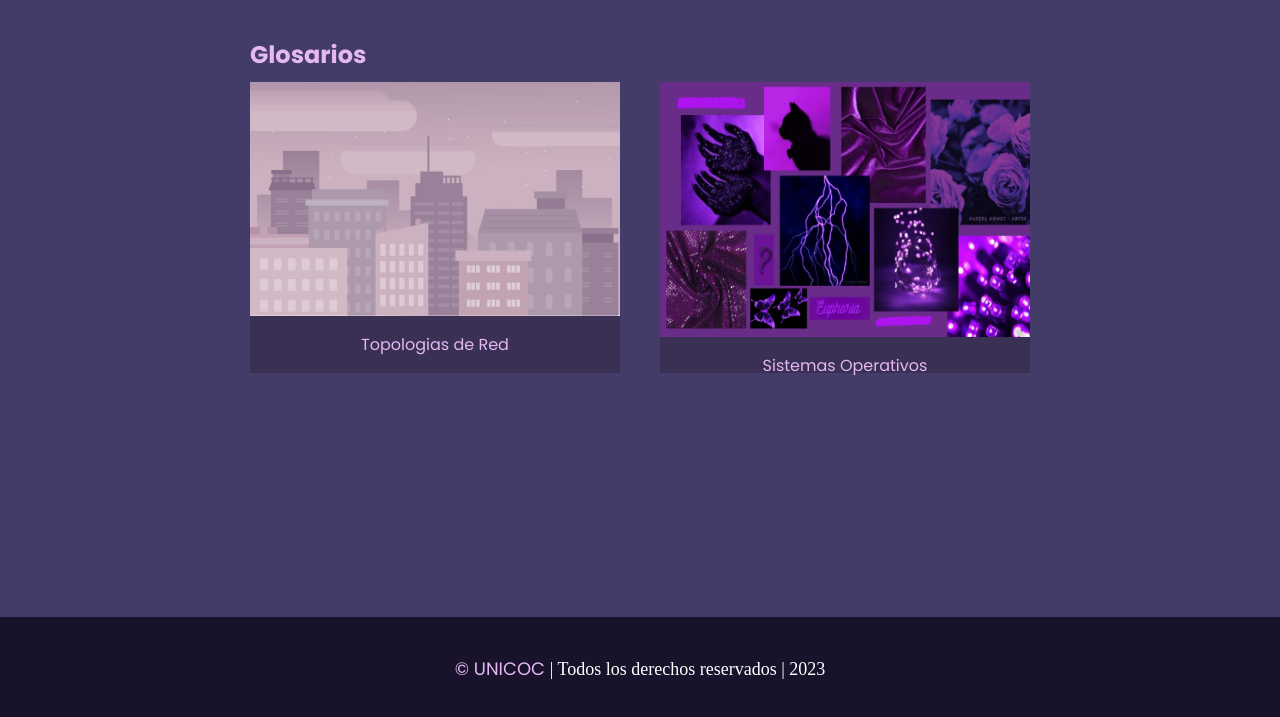
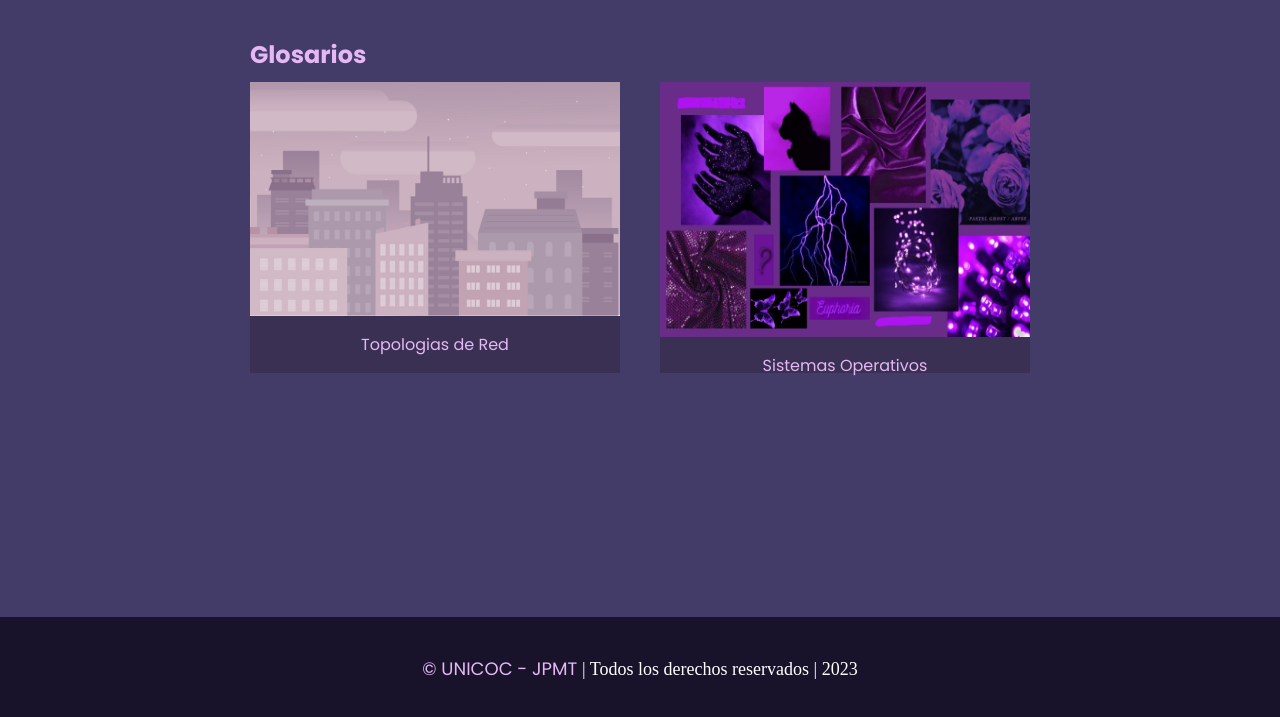
Before and after one commit to JuanPaMoTo/juanpamoto.github.io, a plain HTML site: page pagina2/glosario.html in a window 1280 px wide. Shown: the part 153-870 px from the top of the page. Drawn offline with Linux system fonts and the light colour scheme.

Commit message:
Update glosario.html

```diff
--- a/pagina2/glosario.html
+++ b/pagina2/glosario.html
@@ -7,7 +7,7 @@
   <meta name="description" content="Pagina WEB de mi glosario personal, correspondiente a la asignatura de Sistemas Operativos, ingeniería de sistemas, UNICOC">
   <link rel="icon" href="imagenes/profile.png" type="image/png" sizes="20x20">
   <meta name="keywords" content="Glosario, Sistemas Operativos, Microprocesadores, Ingeniería, Sistemas, Unicoc">
-  <title>Mi Paginita Web</title>
+  <title>Glosario</title>
 
   <link rel="stylesheet" href="ccs/styles.css">
 </head>
@@ -54,7 +54,7 @@
 
 </main>
 <footer>
-  <p><a href="https://www.unicoc.edu.co/Bogota/Default.aspx">&copy UNICOC </a> | Todos los derechos reservados | 2023</p>
+  <p><a href="https://www.unicoc.edu.co/Bogota/Default.aspx" target="_blank">&copy UNICOC - JPMT </a> | Todos los derechos reservados | 2023</p>
 </footer>
 
 </div>
```
